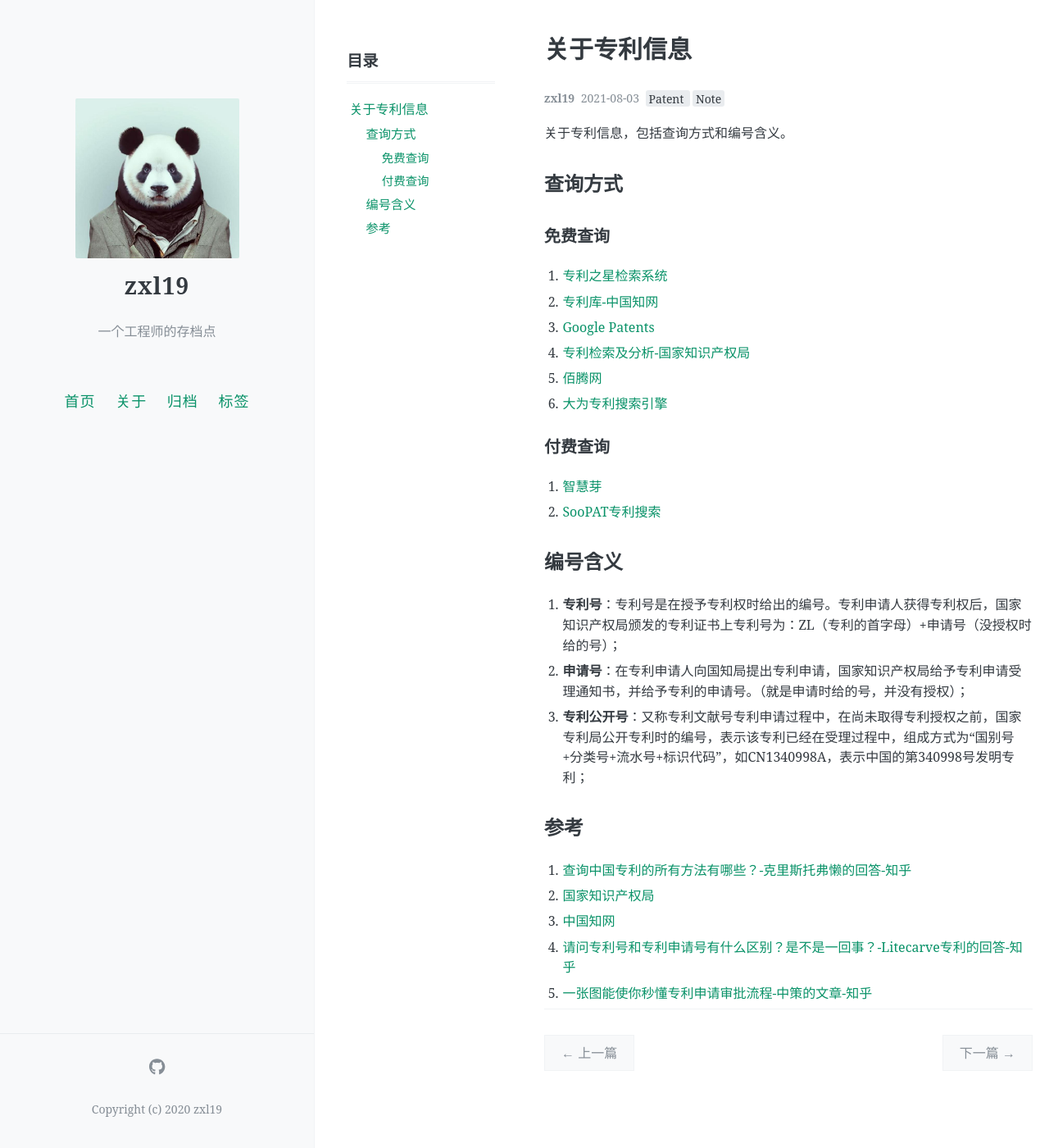
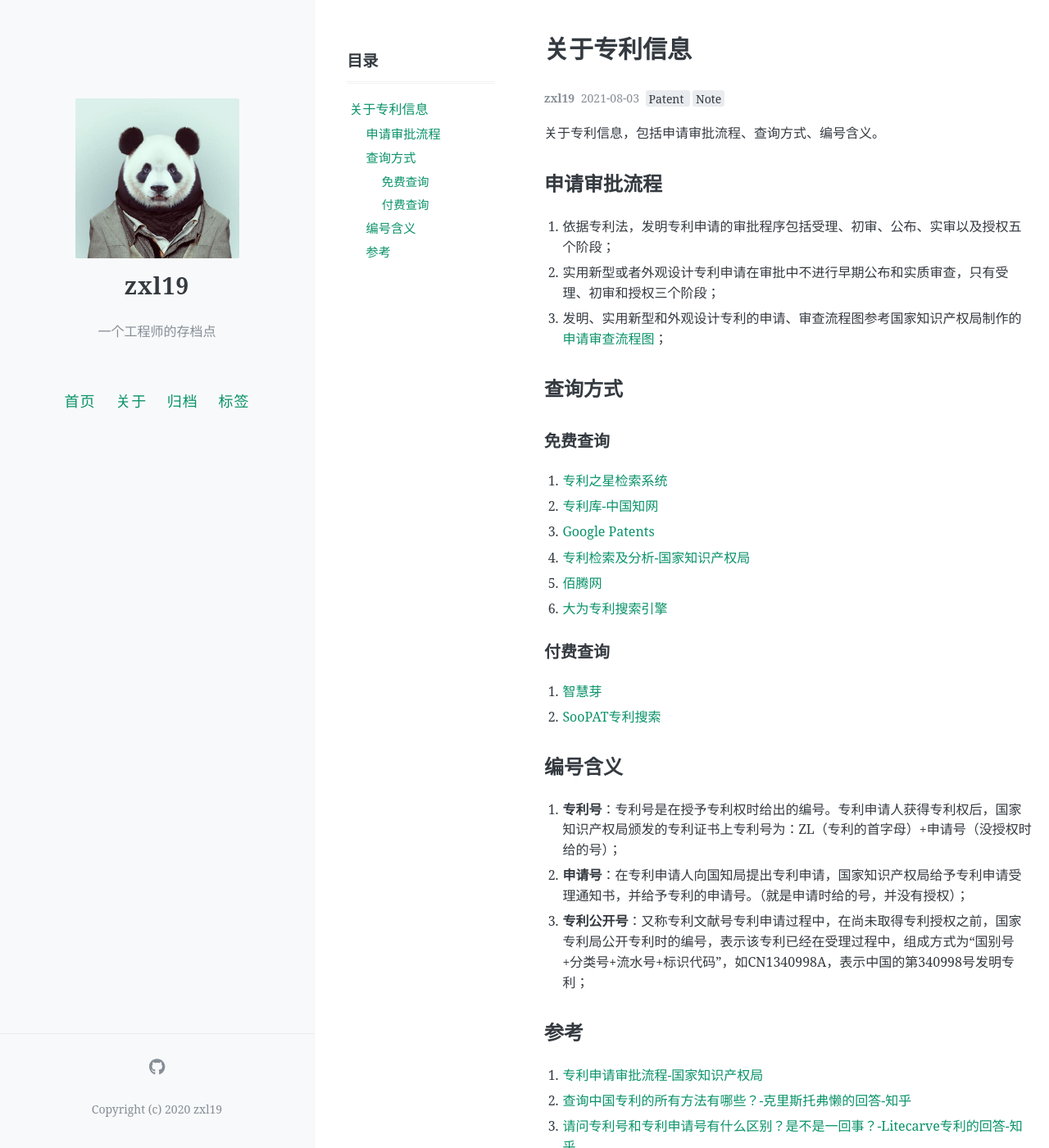
Before and after one commit to zxl19/zxl19.github.io, a Jekyll site: the page built from _posts/2021-08-03-patent-note.md, in a window 1280 px wide and 1400 px high. Shown: the whole window at 82% size. Built offline with Jekyll 4.4.1, drawn with Linux system fonts in a browser that asks for light colours; comment, search, counter and statistics services are not loaded.

Commit message:
Update Posts

```diff
--- a/_posts/2021-08-03-patent-note.md
+++ b/_posts/2021-08-03-patent-note.md
@@ -9,9 +9,15 @@ toc: true
 pinned: false
 ---
 
-关于专利信息，包括查询方式和编号含义。
+关于专利信息，包括申请审批流程、查询方式、编号含义。
 
 <!-- more -->
+
+## 申请审批流程
+
+1. 依据专利法，发明专利申请的审批程序包括受理、初审、公布、实审以及授权五个阶段；
+2. 实用新型或者外观设计专利申请在审批中不进行早期公布和实质审查，只有受理、初审和授权三个阶段；
+3. 发明、实用新型和外观设计专利的申请、审查流程图参考国家知识产权局制作的[申请审查流程图](https://www.cnipa.gov.cn/art/2020/6/5/art_1517_92471.html)；
 
 ## 查询方式
 
@@ -37,8 +43,7 @@ pinned: false
 
 ## 参考
 
-1. [查询中国专利的所有方法有哪些？-克里斯托弗懒的回答-知乎](https://www.zhihu.com/question/59967051/answer/171040466)
-2. [国家知识产权局](http://www.cnipa.gov.cn)
-3. [中国知网](https://www.cnki.net)
-4. [请问专利号和专利申请号有什么区别？是不是一回事？-Litecarve专利的回答-知乎](https://www.zhihu.com/question/66035671/answer/362167295)
-5. [一张图能使你秒懂专利申请审批流程-中策的文章-知乎](https://zhuanlan.zhihu.com/p/34993167)
+1. [专利申请审批流程-国家知识产权局](https://www.cnipa.gov.cn/art/2020/6/5/art_1517_92471.html)
+2. [查询中国专利的所有方法有哪些？-克里斯托弗懒的回答-知乎](https://www.zhihu.com/question/59967051/answer/171040466)
+3. [请问专利号和专利申请号有什么区别？是不是一回事？-Litecarve专利的回答-知乎](https://www.zhihu.com/question/66035671/answer/362167295)
+4. [一张图能使你秒懂专利申请审批流程-中策的文章-知乎](https://zhuanlan.zhihu.com/p/34993167)
```
Also changed, not shown: _posts/.2021-09-24-wish-list.md (+1 -1 lines).
